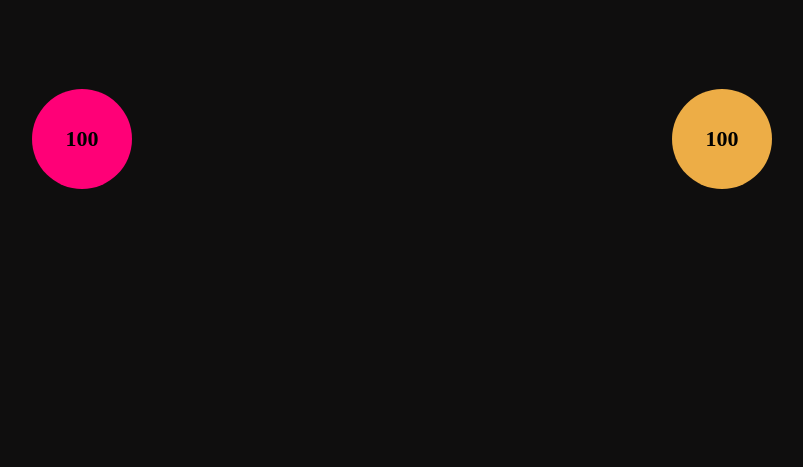
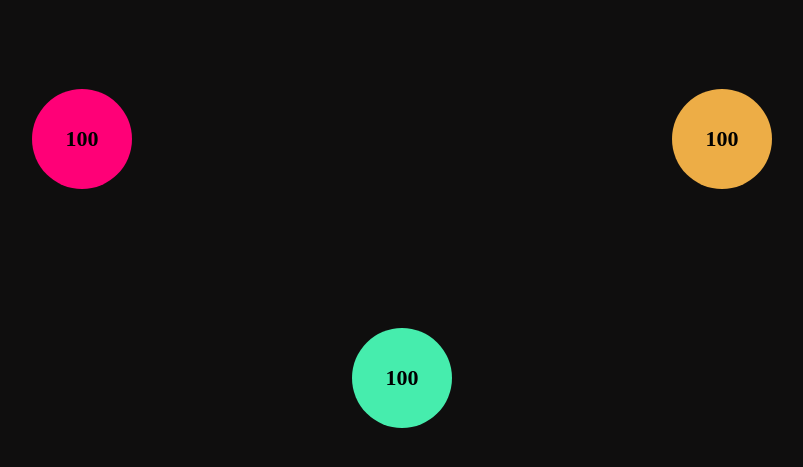
Before and after one commit to aviya-ha/Day18-The-Ball-Game, a plain HTML site: page index.html in a window 1280 px wide. Shown: the part 71-538 px from the top of the page, without its empty margins (238-1041 px from the left). Drawn offline with Linux system fonts and the light colour scheme.

Commit message:
Add third ball

```diff
--- a/css/main.css
+++ b/css/main.css
@@ -12,10 +12,11 @@ body{
     align-items: center;
     display: grid;
     grid-template-columns: 0.5fr 0.5fr ;
-    grid-template-rows: 1fr 3fr  ;
+    grid-template-rows: 1fr 3fr 3fr  ;
     grid-template-areas:
     "header header"
-    "ball1 ball2";
+    "ball1 ball2"
+    "ball3 ball3";
 
 
 }
@@ -58,3 +59,19 @@ h1{
     background-color: rgb(237, 173, 70);
     transition: all 1s;
 }
+
+.ball3{
+    grid-area: ball3;
+    align-self: center;
+    justify-self: center;
+    display: flex;
+    justify-content: center;
+    align-items: center;
+    height: 100px;
+    width: 100px;
+    font-size: 22px;
+    font-weight: bold;
+    border-radius: 50%;
+    background-color: rgb(70, 237, 173);
+    transition: all 1s;
+}
--- a/index.html
+++ b/index.html
@@ -10,6 +10,7 @@
     <h1>The Ball Game</h1>
     <div class="ball" onclick="onBallClick(this)"><span class="ball-size">100</span></div>
     <div class="ball2" onclick="onBallClick(this)"><span class="ball-size2">100</span></div>
+    <div class="ball3" onclick="OnThirdBall()"><span class="ball-size3">100</span></div>
 
 
 
--- a/js/main.js
+++ b/js/main.js
@@ -1,6 +1,8 @@
 'use strict'
 var gCurrSizeBall = 100
 var gCurrSizeBall2 = 100
+var gCurrColorBall
+var gCurrColorBall2
 
 const maxDiameter = 400
 
@@ -12,8 +14,12 @@ function onBallClick(ball) {
     const elBall = document.querySelector(currBallClass)
     const elBallSize = document.querySelector(currBallClass, 'span')
     elBall.style.backgroundColor = getRandomColor()
-    if (currBallClass === '.ball') { CurrSize = gCurrSizeBall
-    }else{CurrSize = gCurrSizeBall2}
+
+    if (currBallClass === '.ball') {
+        CurrSize = gCurrSizeBall
+    } else {
+        CurrSize = gCurrSizeBall2
+    }
 
     if (CurrSize + addingSize > maxDiameter) {
         CurrSize = 100
@@ -26,6 +32,13 @@ function onBallClick(ball) {
         CurrSize += addingSize
         elBallSize.innerText = CurrSize
     }
-    if (currBallClass === '.ball') {  gCurrSizeBall =  CurrSize
-    }else{ gCurrSizeBall2 = CurrSize}
+    if (currBallClass === '.ball') {
+        gCurrSizeBall = CurrSize
+    } else {
+        gCurrSizeBall2 = CurrSize
+    }
 }
+
+function OnThirdBall() {
+
+}
```
Also changed, not shown: js/util.js (line endings or trailing spaces).
